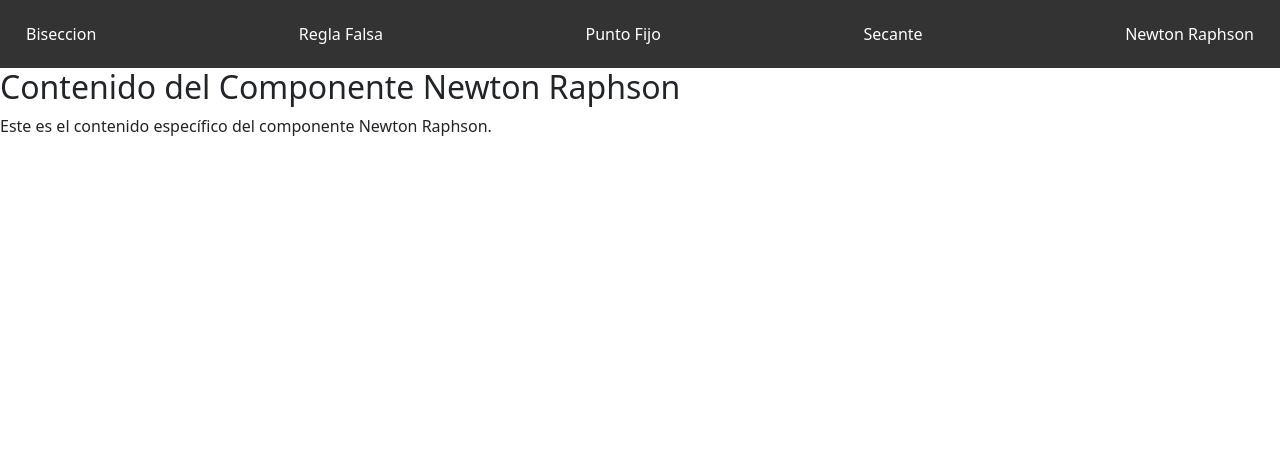
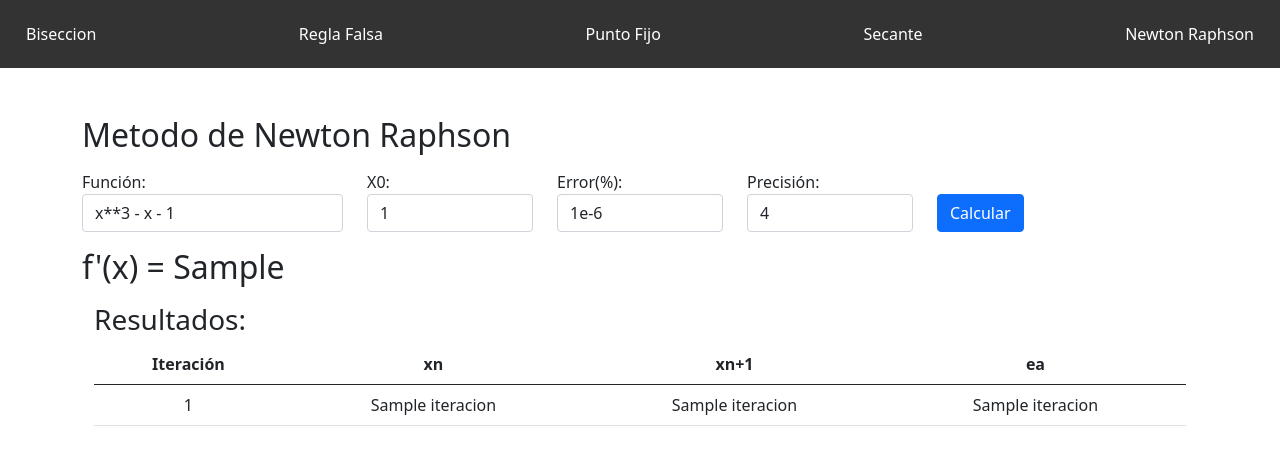
Before and after one commit to carlosandrestamayo/flask-metodos-numericos, a Flask app: template templates/newton_raphson.html in a window 1280 px wide. Shown: the top 465 px of the page. Run offline with Flask 3, Linux system fonts and the light colour scheme; the template is opened without the code that fills it: most values are stand-ins (such as "Sample title", 1, 10 or a date in 2020); some libraries are stand-ins or nearby versions.

Commit message:
cambio 4:38 pm

```diff
--- a/app.py
+++ b/app.py
@@ -1,16 +1,12 @@
 from flask import Flask, render_template, request, send_from_directory
 
-from services import util, biseccion, regla_falsa, secante
-#from services import biseccion
-
-#print(biseccion.bisection())
+from services import util, biseccion, regla_falsa, secante, newthon_raphson
 
 app = Flask(__name__)
 #app = Flask(__name__, static_folder="dist", static_url_path="")
 
 @app.route('/', methods=['GET', 'POST'])
 def index():
-    #return send_from_directory("dist", "index.html")
     return render_template('index.html')
 
 @app.route('/biseccion', methods=['GET', 'POST'])
@@ -29,8 +25,6 @@ def biseccion_route():
         decimales = int(request.form.get('decimales', 4))
 
         error_data, msg_data = util.validate_data(fn, a, b)
-        #print(error_data, "  ", msg_data)
-
 
         if not error_data:
             error_bolzano, msg_bolzano = util.teorema_bolzano(fn, a, b, decimales)
@@ -103,7 +97,27 @@ def secante_route():
 
 @app.route('/newtonraphson',  methods=['GET', 'POST'])
 def newton_raphson_route():
-    return render_template('newton_raphson.html')
+    iteraciones = []
+    columnas = []
+    error_data = False
+    msg_data = ""
+    xr = 0
+    df = ""
+
+    if request.method == 'POST':
+        fn = request.form.get('fn','')
+        x0 = float(request.form.get('a', 0))
+        ea = float(request.form.get('ea', 0.0001))
+        decimales = int(request.form.get('decimales', 4))
+
+        error_data, msg_data = util.validate_function(fn)
+
+        if not error_data:
+            df = util.derivate_function(fn)
+            resultados, xr = newthon_raphson.newton_raphson_metodo(fn, df, x0, ea/100, decimales)
+            print(resultados)
+
+    return render_template('newton_raphson.html', df = df, resultados = resultados, columnas= columnas, xr = xr)
 
 if __name__ == '__main__':
     app.run(debug=True)
--- a/templates/newton_raphson.html
+++ b/templates/newton_raphson.html
@@ -3,6 +3,66 @@
 {% block title %}Metodo de Newton Raphson{% endblock %}
 
 {% block content %}
-    <h2>Contenido del Componente Newton Raphson</h2>
-    <p>Este es el contenido específico del componente Newton Raphson.</p>
+<div class="container mt-5">
+    <h2 class="mb-3">Metodo de Newton Raphson</h2>
+    <form method="post">
+        <div class="row">
+            <div class="col-md-3">
+                <label for="fn">Función:</label>
+                <input type="text" class="form-control" placeholder="Ejemplo x**3 - 3*x**2 + 3" name="fn" required
+                    value="x**3 - x - 1">
+            </div>
+            <div class="col-md-2">
+                <label for="a">X0:</label>
+                <input type="number" class="form-control" placeholder="intervalo inferior" name="a" required value="1">
+            </div>
+            <div class="col-md-2">
+                <label for="ea">Error(%):</label>
+                <input type="number" class="form-control" placeholder="Error en porcentaje" name="ea" required
+                    value="1e-6">
+            </div>
+            <div class="col-md-2">
+                <label for="decimales">Precisión:</label>
+                <input type="number" class="form-control" placeholder="precisión" name="decimales" required value="4">
+            </div>
+            <div class="col-md-1">
+                <button type="submit" class="btn btn-primary mt-4">Calcular</button>
+            </div>
+        </div>
+    </form>
+    <h2 class="my-3">f'(x) = {{df}}</h2>
+
+    {% if resultados or True %}
+
+    <div class="container">
+
+        <h3>Resultados:</h3>
+        <table class="table mb-5">
+            <thead>
+                <tr>
+                    <th class="text-center" scope="col">Iteración</th>
+                    <th class="text-center" scope="col">xn</th>
+                    <th class="text-center" scope="col">xn+1</th>
+                    <th class="text-center" scope="col">ea</th>
+                    <!--<th class="text-center" scope="col">f(xs)</th>
+                    <th class="text-center" scope="col">f(xr)</th>-->
+                    <!--<th scope="col">f(c)</th>-->
+                </tr>
+            </thead>
+            {% for iteracion in resultados %}
+            <tr scope="row">
+                <td class="text-center">{{ iteracion[0] }}</td>
+                <td class="text-center">{{ iteracion[1] }}</td>
+                <td class="text-center">{{ iteracion[2] }}</td>
+                <td class="text-center">{{ iteracion[5] }}</td>
+                <!--<td class="text-center">{{ iteracion[4] }}</td>
+                <td class="text-center">{{ iteracion[5] }}</td>
+                <td class="text-center">{{ iteracion[6] }}</td>-->
+                <!--<td>{{ iteracion[4] }}</td>-->
+            </tr>
+            {% endfor %}
+        </table>
+    </div>
+    {% endif %}
+</div>
 {% endblock %}
```
Also changed, not shown: services/newthon_raphson.py (+33 -0 lines), services/util.py (+9 -1 lines).
